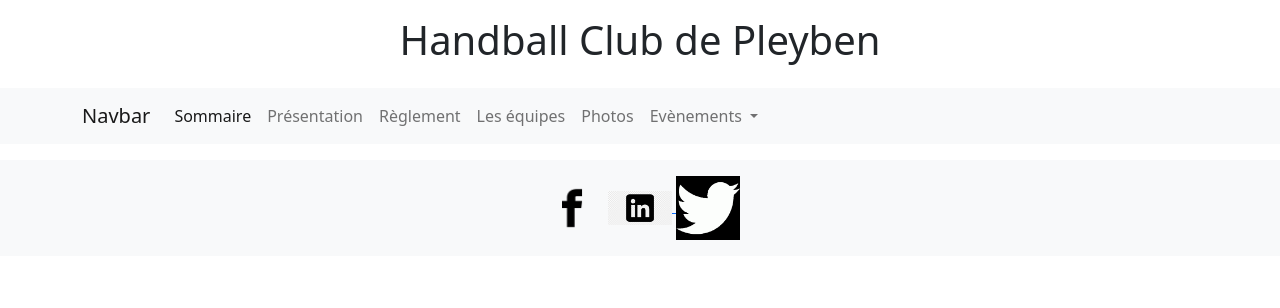
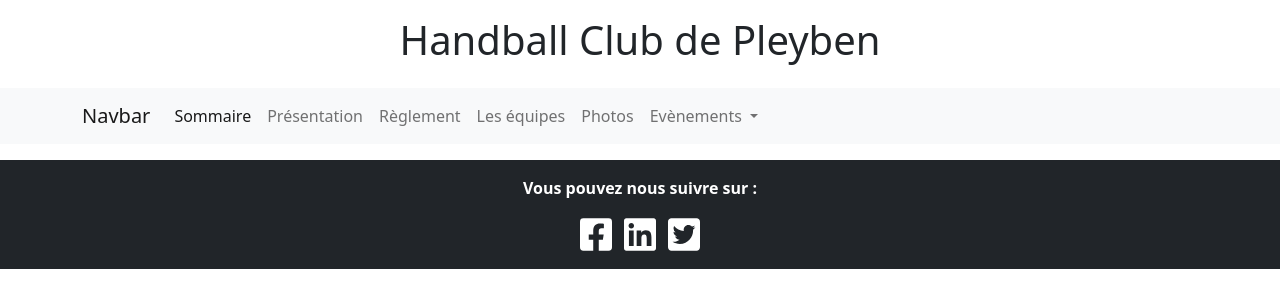
Before and after one commit to nyainasandy/evaluationentrainement, a plain HTML site: page index.html in a window 1280 px wide. Drawn offline with nearby package versions, Linux system fonts and the light colour scheme.

Commit message:
optimisation pied de page

```diff
--- a/index.html
+++ b/index.html
@@ -16,6 +16,7 @@
             </button>
 
             <div class="collapse navbar-collapse" id="navbarSupportedContent">
+
                 <ul class="navbar-nav me-auto mb-2 mb-lg-0">
 
                     <li class="nav-item">
@@ -57,12 +58,13 @@
 
 
     <!--- pied de page-->
-    <div class="container-fluid bg-light text-white py-3">
+    <div class="container-fluid bg-dark text-white py-3">
 
-        <div class="container text-center" >
-            <a href="https://fr-fr.facebook.com/" class=""><img src="images/facebook.png" width="64px" alt="" /></a>
-           <a href="https://fr.linkedin.com/" class=""><img src="images/linkedin.png" width="64px"/> </a>
-            <a href="https://twitter.com/?lang=fr"><img src="images/tweeter.png" width="64px" /></a>
+        <div class="container text-center">
+            <p class="fw-bold">Vous pouvez nous suivre sur :</p>
+            <a href="https://fr-fr.facebook.com/" class="me-2"><img src="images/facebook.svg" width="32px" alt="" /></a>
+           <a href="https://fr.linkedin.com/" class="me-2"><img src="images/linkedin.svg" width="32px"/></a>
+            <a href="https://twitter.com/?lang=fr"><img src="images/twitter.svg" width="32px" /></a>
         </div>
 
     </div>
```
Also changed, not shown: images/facebook.png (deleted), images/facebook.svg (added), images/linkedin.png (deleted), images/linkedin.svg (added), images/tweeter.png (deleted), images/twitter.svg (added). Lines whose indentation alone changed are shown as unchanged.
